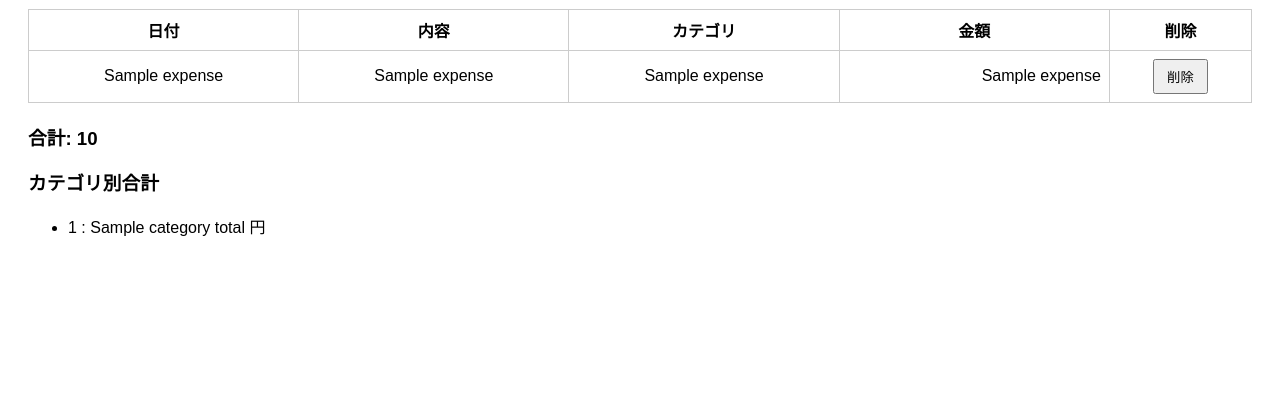
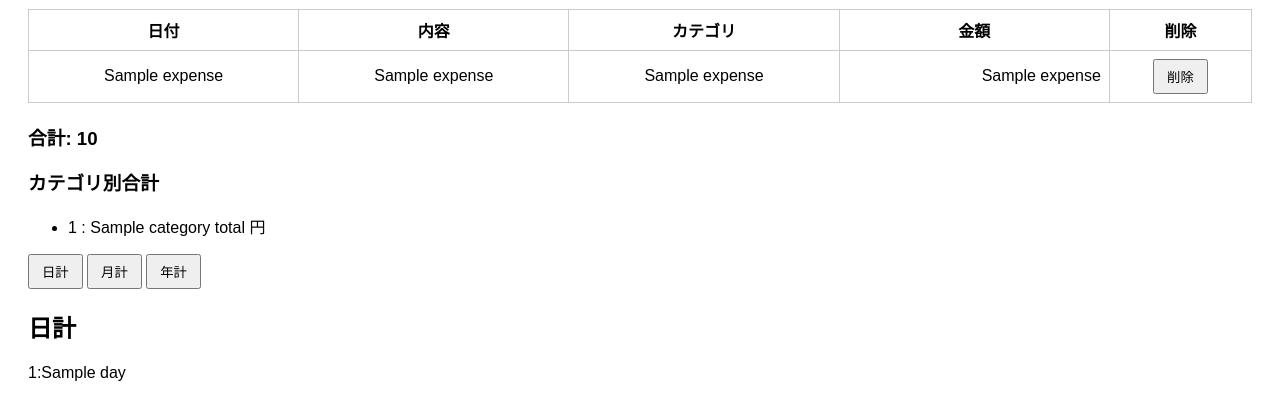
Before and after one commit to 47kq/kakeibo, a Flask app: template templates/index.html in a window 1280 px wide. Shown: the part 254-674 px from the top of the page. Run offline with Flask 3, Linux system fonts and the light colour scheme; the template is opened without the code that fills it: most values are stand-ins (such as "Sample title", 1, 10 or a date in 2020).

Commit message:
日計、月計、年計で分けて計算する

```diff
--- a/app.py
+++ b/app.py
@@ -75,13 +75,42 @@ def index():
 
     category_totals=cursor.fetchall()
 
+    cursor=conn.execute("""
+    SELECT date,SUM(amount)
+    FROM expenses
+    GROUP BY date
+    ORDER BY date DESC
+    """)
+    day_data=cursor.fetchall()
+
+    cursor=conn.execute("""
+    SELECT strftime('%Y-%m',date),SUM(amount)
+    FROM expenses
+    GROUP BY strftime('%Y-%m',date)
+    ORDER BY strftime('%Y-%m',date) DESC
+    """)
+    month_data=cursor.fetchall()
+
+    cursor=conn.execute("""
+    SELECT strftime('%Y',date),SUM(amount)
+    FROM expenses
+    GROUP BY strftime('%Y',date)
+    ORDER BY strftime('%Y',date) DESC
+    """)
+    year_data=cursor.fetchall()
+
+
+
     conn.close()
 
     return render_template(
         "index.html",
         expenses=expenses,
         total=total,
-        category_totals=category_totals
+        category_totals=category_totals,
+        day_data=day_data,
+        month_data=month_data,
+        year_data=year_data
     )
 
 
--- a/templates/index.html
+++ b/templates/index.html
@@ -10,6 +10,8 @@
             th,td {border: 1px solid #ccc; padding: 8px; text-align: center;}
             input { width: 100%; padding: 6px; box-sizing: border-box;}
             button {padding: 6px 12px;}
+            .tab {display:none;}
+            #day {display:block;}
         </style>
     </head>
     <body>
@@ -70,6 +72,40 @@
             <li>{{ c[0] }} : {{c[1]}} 円</li>
             {% endfor %}
         </ul>
+
+        <button onclick="showTab('day')">日計</button>
+        <button onclick="showTab('month')">月計</button>
+        <button onclick="showTab('year')">年計</button>
+
+        <div id="day" class="tab">
+            <h2>日計</h2>
+            {% for d in day_data %}
+                {{d[0]}}:{{d[1]}}<br>
+            {% endfor %}
+        </div>
+
+        <div id="month" class="tab">
+            <h2>月計</h2>
+            {% for m in month_data %}
+                {{m[0]}}:{{m[1]}}<br>
+            {% endfor %}
+        </div>
+
+        <div id="year" class="tab">
+            <h2>年計</h2>
+            {% for y in year_data %}
+                {{y[0]}}:{{y[1]}}<br>
+            {% endfor %}
+        </div>
+
+        <script>
+            function showTab(tabName) {
+                document.querySelectorAll('.tab').forEach(tab =>{
+                    tab.style.display="none";
+                });
+                document.getElementById(tabName).style.display="block";
+            }
+        </script>
     </body>
 
 </html>
```
